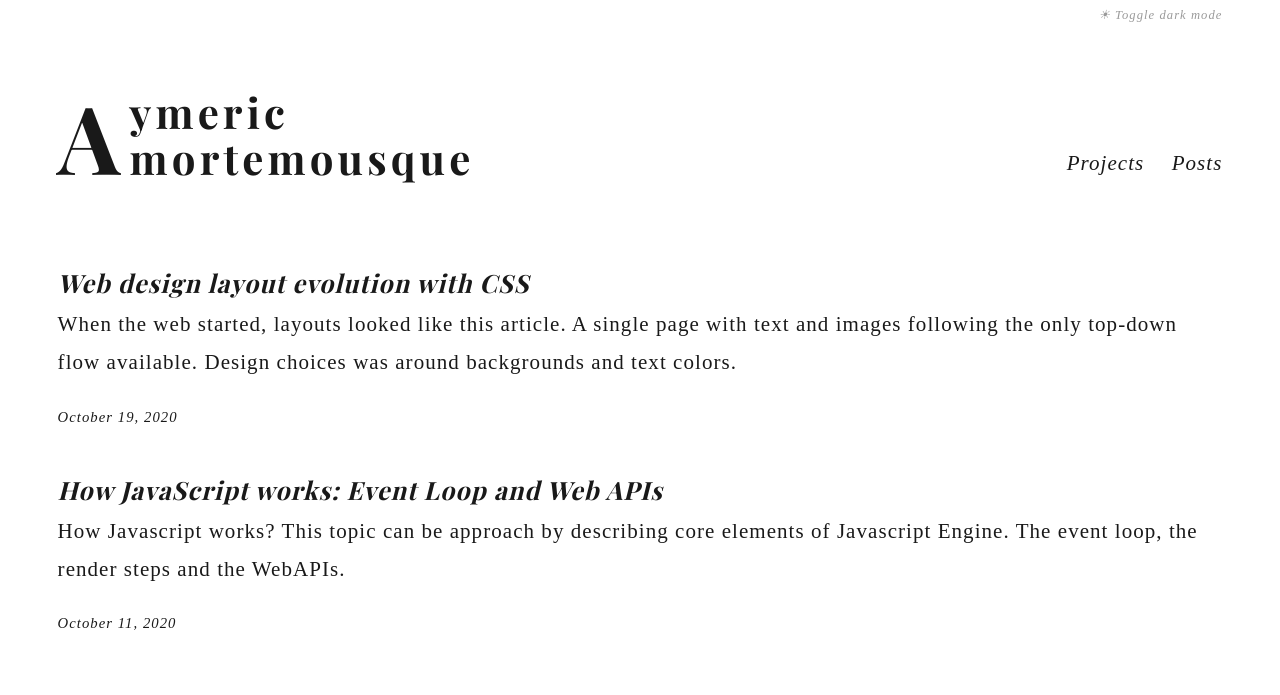
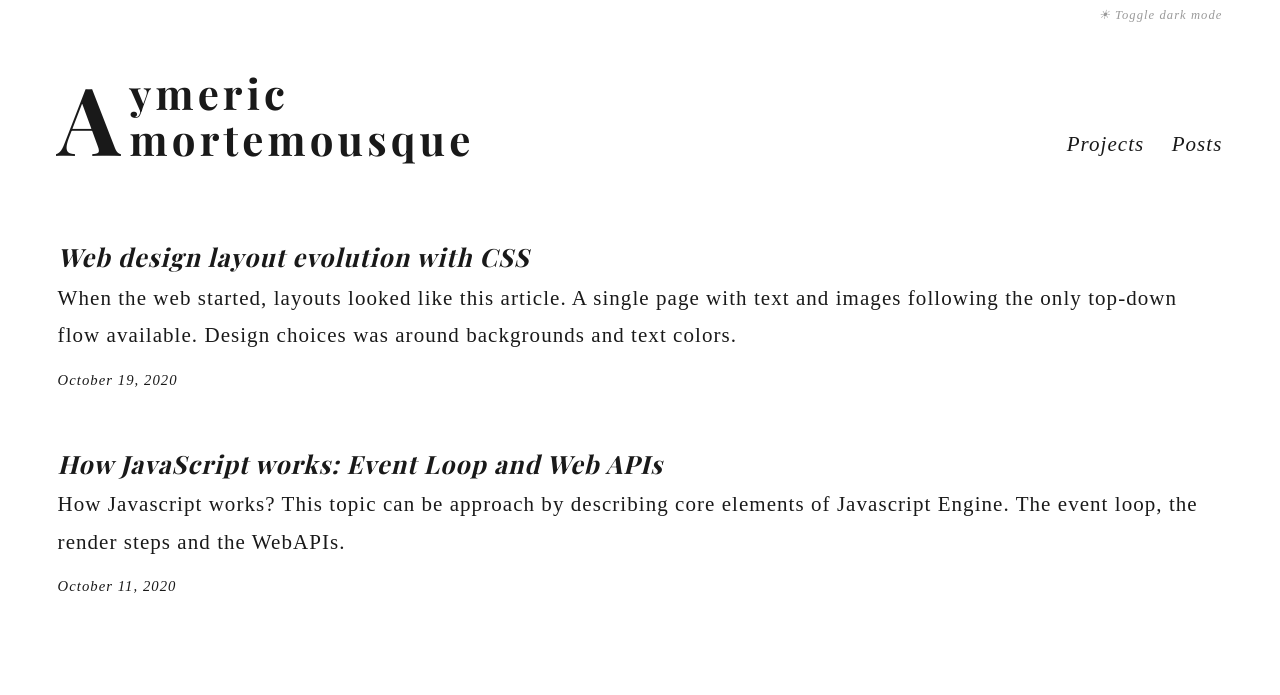
Before and after one commit to amortemousque/portfolio, a PHP site: page /posts.html in a window 1280 px wide. Shown: the top 695 px of the page. Run offline with PHP 8.4, Linux system fonts and the light colour scheme; some web fonts are replaced.

Commit message:
Spacing optimization

```diff
--- a/assets/style.css
+++ b/assets/style.css
@@ -2,26 +2,36 @@
 
 :root {
   --background: #ffffff;
-  --background-stand-out: rgba(0, 0, 0, 0.05);
+  --statement-background: rgba(0, 0, 0, 0.05);
+
   --color-primary: hsl(7, 79%, 55%);
   --text-color: rgba(0, 0, 0, 0.9);
   --text-muted: rgba(0, 0, 0, 0.4);
   --title-color: #222222;
+  --statement-color: rgba(10, 8, 8, 0.6);
+
   --title-underline-width: 3rem;
   --title-spacing: 2rem;
-  --stand-out-color: rgba(10, 8, 8, 0.6);
+
   --font-body: "Chivo", serif;
   --font-title: "Playfair Display", serif;
+  --title-size: 1.7rem;
   --title-line-height: 2.5rem;
   --text-line-height: 1.8rem;
-  --base: 0.8rem;
-  --font-size: 16px;
+  --headline-size: 2rem;
+
+  --font-size: 17px;
   --max-font-size: 20px;
   --min-font-size: 17px;
+
   --min-width: 640px;
   --max-width: 1200px;
-  --max-width-post: 800px;
+
   --padding: clamp(1rem, 4.5vw, 3rem);
+
+  --list-item-spacing: 2.5rem;
+  --header-spacing: clamp(3.5rem, 6vw, 4rem);
+  --item-spacing: clamp(3.5rem, 10vw, 6rem);
 
   --radius: 5px;
 }
@@ -37,10 +47,10 @@
   --color-primary: rgb(231, 72, 50);
   --text-color: rgba(255, 255, 255, 0.85);
   --title-color: #efefef;
-  --stand-out-color: rgba(255, 255, 255, 0.6);
+  --statement-color: rgba(255, 255, 255, 0.6);
   --background: #222;
   --background-emphases: #383737;
-  --background-stand-out: rgba(255, 255, 255, 0.07);
+  --statement-background: rgba(255, 255, 255, 0.07);
   --text-muted: rgba(255, 255, 255, 0.4);
 }
 
@@ -73,20 +83,17 @@ body {
   line-height: var(--text-line-height);
   margin: 0;
   opacity: 0;
+  padding: 0 var(--padding) var(--padding);
 }
 
 main {
   margin: 0 auto;
   max-inline-size: var(--max-width);
-  padding-block-end: var(--padding);
-  padding-inline-end: var(--padding);
-  padding-inline-start: var(--padding);
 }
 
 header {
   margin: 0 auto;
   max-inline-size: var(--max-width);
-  padding: 0 var(--padding) 4rem var(--padding);
 }
 
 header section {
@@ -94,6 +101,8 @@ header section {
   display: flex;
   flex-direction: row;
   flex-wrap: wrap;
+  padding-block-start: calc(var(--header-spacing) / 2);
+  padding-block-end: var(--header-spacing);
 }
 
 /* Reset */
@@ -148,7 +157,6 @@ nav-menu a + a {
   display: flex;
   font-size: 0.6em;
   justify-content: space-between;
-  margin-block-end: var(--padding);
   max-inline-size: var(--max-width);
   width: calc(100%);
 }
@@ -185,7 +193,7 @@ dark-mode-toggle::before {
   display: flex;
   flex: 1;
   font-family: var(--font-title);
-  font-size: 2rem;
+  font-size: var(--headline-size);
   font-weight: bold;
   letter-spacing: 0.2rem;
   line-height: 2.2rem;
@@ -204,10 +212,10 @@ dark-mode-toggle::before {
 }
 
 .statement {
-  background: var(--background-stand-out);
+  background: var(--statement-background);
   border-radius: var(--radius);
-  color: var(--stand-out-color);
-  margin-block-end: 1rem;
+  color: var(--statement-color);
+  /* margin-block-end: 1rem; */
   padding: 1.5rem 2rem;
 }
 
@@ -247,13 +255,12 @@ dark-mode-toggle::before {
   color: var(--title-color);
   display: inline-block;
   font-family: var(--font-title);
-  font-size: 1.7rem;
+  font-size: var(--title-size);
   font-weight: bold;
   justify-self: start;
   line-height: var(--title-line-height);
   margin-block-end: var(--title-spacing);
   margin-block-start: 0rem;
-  padding-inline-end: 5px;
 }
 
 * + .title {
@@ -296,8 +303,13 @@ dark-mode-toggle::before {
   grid-template-areas: "body image";
   grid-template-columns: 7fr 9fr;
   min-height: 80vh;
-  padding: clamp(2rem, 5vw, 3rem) 0;
+  padding: 0 0 var(--item-spacing) 0;
 }
+
+.statement + .item {
+  padding-block-start: var(--header-spacing);
+}
+
 .item-body {
   grid-area: body;
 }
@@ -383,7 +395,7 @@ button:hover,
 
 .list {
   display: grid;
-  gap: var(--title-spacing);
+  gap: var(--list-item-spacing);
   list-style: none;
   margin: 0;
   padding: 0;
@@ -399,6 +411,10 @@ button:hover,
   font-weight: bold;
 }
 
+.list-item-content {
+  margin-bottom: 0.5rem;
+}
+
 .list-item-date {
   display: block;
   font-size: 0.7em;
--- a/posts.html
+++ b/posts.html
@@ -69,7 +69,7 @@
       <ul class="list">
         <li class="list-item">
           <a class="list-item-title" href="css-evolution">Web design layout evolution with CSS</a>
-          <p>
+          <p class="list-item-content">
             When the web started, layouts looked like this article. A single page with text and
             images following the only top-down flow available. Design choices was around backgrounds
             and text colors.
@@ -80,7 +80,7 @@
           <a class="list-item-title" href="event-loop"
             >How JavaScript works: Event Loop and Web APIs</a
           >
-          <p>
+          <p class="list-item-content">
             How Javascript works? This topic can be approach by describing core elements of
             Javascript Engine. The event loop, the render steps and the WebAPIs.
           </p>
```
